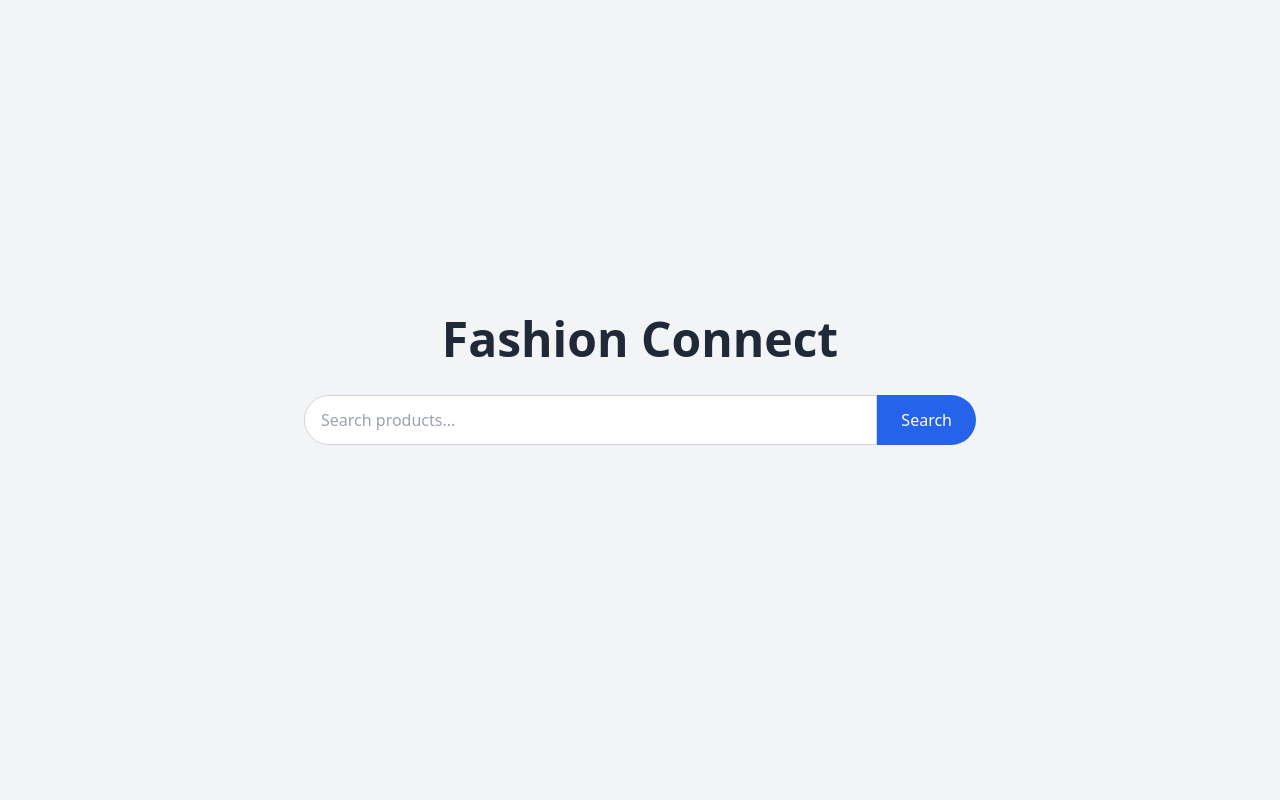
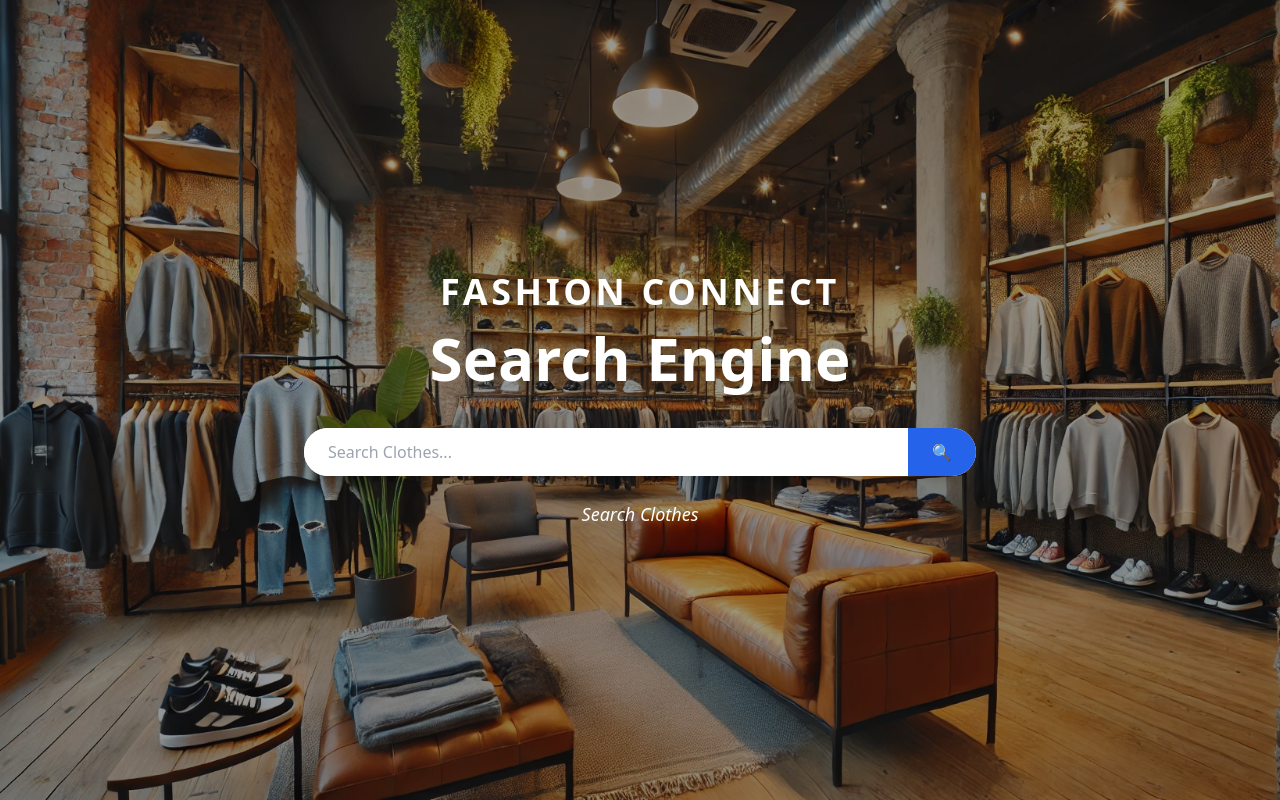
Before and after one commit to ken2201/fashion-connect-backend, a Vue app in the folder fashion-connect/: page / in a window 1280 px wide. Built offline with nearby package versions, Linux system fonts and the light colour scheme.

Commit message:
image adding

```diff
--- a/fashion-connect/src/pages/Search.vue
+++ b/fashion-connect/src/pages/Search.vue
@@ -1,43 +1,68 @@
 <template>
-  <div class="min-h-screen flex flex-col justify-center items-center bg-gray-100 p-6">
-    <!-- Titre du site -->
-    <h1 class="text-5xl font-bold mb-8 text-gray-800">Fashion Connect</h1>
+  <div
+    class="min-h-screen flex flex-col justify-center items-center relative"
+    style="background-image: url('/background.webp'); background-size: cover; background-position: center; background-repeat: no-repeat; min-height: 100vh;"
+  >
+    <!-- Overlay sombre -->
+    <div class="absolute inset-0 bg-black opacity-40"></div>
+
+    <!-- Contenu centré -->
+    <div class="relative z-10 text-center text-white px-4 w-full">
+      <!-- Nom du site -->
+      <h2 class="text-3xl md:text-4xl font-semibold mb-4 uppercase tracking-widest">
+        Fashion Connect
+      </h2>
+
+      <!-- Titre de recherche -->
+      <h1 class="text-5xl md:text-6xl font-bold mb-10">
+        Search Engine
+      </h1>
 
       <!-- Barre de recherche -->
-    <div class="flex justify-center mb-10 w-full max-w-2xl">
+      <div class="flex items-center bg-white rounded-full overflow-hidden w-full max-w-2xl mx-auto shadow-lg">
         <input
           v-model="searchQuery"
+          @keyup.enter="searchProducts"
           type="text"
-        placeholder="Search products..."
-        class="w-full px-4 py-3 rounded-l-full focus:outline-none text-gray-700 border border-gray-300"
+          placeholder="Search Clothes..."
+          class="w-full px-6 py-3 text-gray-700 focus:outline-none"
         />
         <button
           @click="searchProducts"
-        class="bg-blue-600 text-white px-6 py-3 rounded-r-full hover:bg-blue-700"
+          class="bg-blue-600 hover:bg-blue-700 text-white px-6 py-3"
         >
-        Search
+          🔍
         </button>
       </div>
 
-    <!-- Résultats -->
-    <div v-if="products.length > 0" class="grid grid-cols-1 md:grid-cols-3 gap-6 w-full max-w-6xl">
+      <!-- Message de recherche -->
+      <p class="mt-6 text-lg italic">Search Clothes</p>
+    </div>
+
+    <!-- Affichage des produits -->
+    <div
+      class="relative z-10 w-full max-w-5xl mt-10 px-4"
+      v-if="products.length > 0"
+    >
+      <h3 class="text-2xl text-white mb-4">Search Results:</h3>
+      <div class="grid grid-cols-1 md:grid-cols-3 gap-6">
         <div
           v-for="product in products"
-        :key="product.product_id"
-        class="bg-white rounded-lg overflow-hidden shadow-md"
+          :key="product.product_title"
+          class="bg-white rounded-lg shadow-md p-4"
         >
           <img
             :src="product.product_main_image_url"
-          alt="product"
-          class="w-full h-64 object-cover"
+            alt="Product image"
+            class="w-full h-48 object-cover rounded-md mb-2"
           />
-        <div class="p-4">
-          <h3 class="font-bold text-lg truncate">{{ product.product_title }}</h3>
-          <p class="text-gray-600">{{ product.app_sale_price }}</p>
+          <h4 class="font-semibold text-lg mb-2">
+            {{ product.product_title }}
+          </h4>
           <a
             :href="product.product_detail_url"
             target="_blank"
-            class="text-blue-600 hover:underline block mt-2"
+            class="text-blue-600 hover:underline"
           >
             View on AliExpress
           </a>
@@ -45,9 +70,12 @@
       </div>
     </div>
 
-    <!-- Message si pas de produit -->
-    <div v-else-if="searched" class="text-gray-600 mt-10">
-      No products found. Try another search.
+    <!-- Message si aucun produit -->
+    <div
+      v-else-if="searchQuery && products.length === 0 && searchDone"
+      class="relative z-10 mt-10 text-white text-lg"
+    >
+      No products found.
     </div>
   </div>
 </template>
@@ -56,25 +84,24 @@
 import { ref } from 'vue';
 import axios from 'axios';
 
-// Déclaration des variables réactives
+// Variables réactives
 const searchQuery = ref('');
 const products = ref([]);
-const searched = ref(false);
+const searchDone = ref(false); // Savoir si une recherche a été faite
 
-// Fonction pour faire la recherche
+// Fonction de recherche
 const searchProducts = async () => {
-  if (!searchQuery.value.trim()) return;
+  if (searchQuery.value.trim() === '') return;
   try {
-    const response = await axios.get('https://fashion-connect-backend.onrender.com/search', {
-      params: { query: searchQuery.value }
-    });
-    console.log(response.data); // Pour vérifier les données
+    const response = await axios.get(
+      'https://fashion-connect-backend.onrender.com/search?query=' +
+        encodeURIComponent(searchQuery.value)
+    );
     products.value = response.data;
-    searched.value = true;
+    searchDone.value = true;
   } catch (error) {
-    console.error('Erreur de recherche :', error);
-    products.value = [];
-    searched.value = true;
+    console.error('Search failed:', error);
+    searchDone.value = true;
   }
 };
 </script>
```
Also changed, not shown: fashion-connect/public/background.jpg (deleted), fashion-connect/public/background.webp (added). Lines whose indentation alone changed are shown as unchanged.
